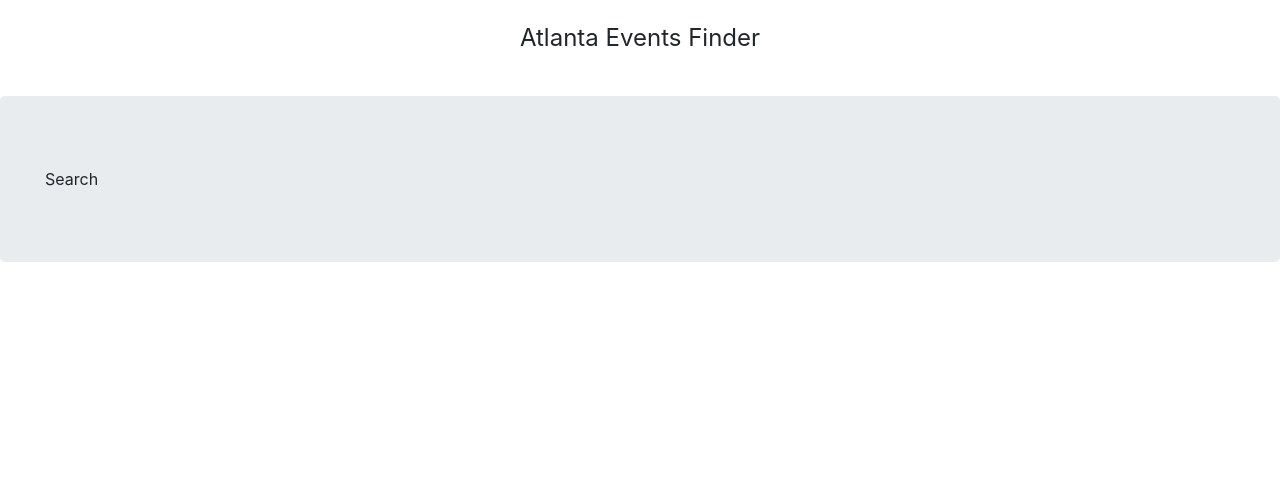
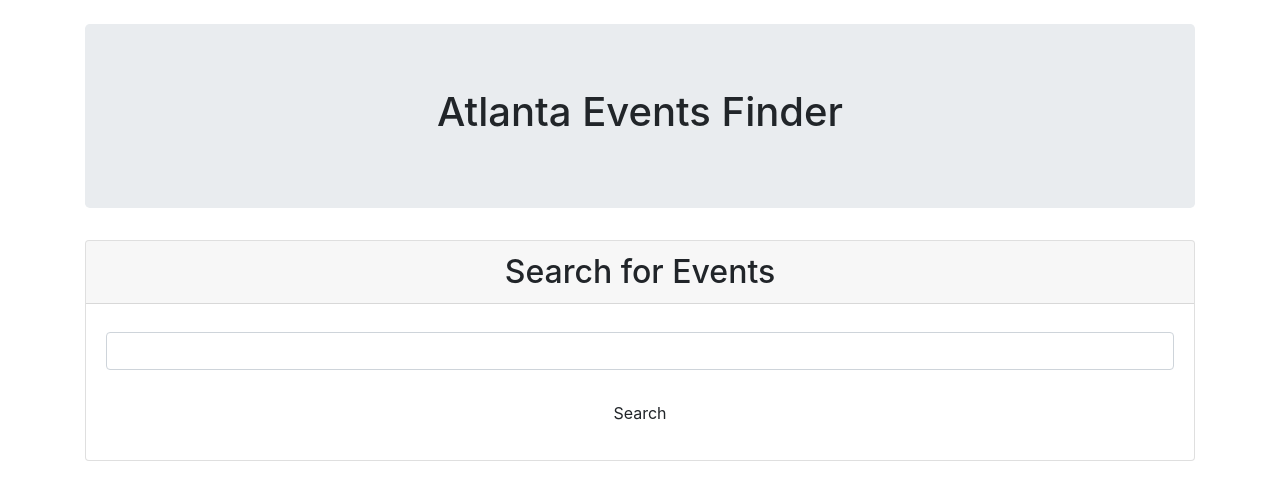
Before and after one commit to mbgeiger/Project1, a plain HTML site: page index.html in a window 1280 px wide. Drawn offline with nearby package versions, Linux system fonts and the light colour scheme; no server answers.

Commit message:
Updated html and added css

```diff
--- a/index.html
+++ b/index.html
@@ -15,12 +15,27 @@
 
 <body>
 
-<header>
-    Atlanta Events Finder
-</header>
-
-<div class="jumbotron">
-<button class="btn btn-default" id="search" type="search">Search</button>
-
-</body>
-</html>
+        <div class="container">
+                <br>
+                <div class="jumbotron">
+                <h1 class="text-center">Atlanta Events Finder</h1>
+                </div>
+                <div class="row">
+                <div class="col-lg-12">
+                <div class="card card-default">
+                <h2 class="text-center">
+                <div class="card-header">
+                Search for Events
+                </div>
+                </h2>
+                <div class="card-body">
+                <div class="col-med-0">
+                <input class="form-control" id="search input" type="text">
+                </div>
+                <br>
+                <h3 class="text-center">
+                <button class="btn btn-default" id="search" type="search">Search</button>
+                </h3>
+                </div>
+                </body>
+                </html>
```
